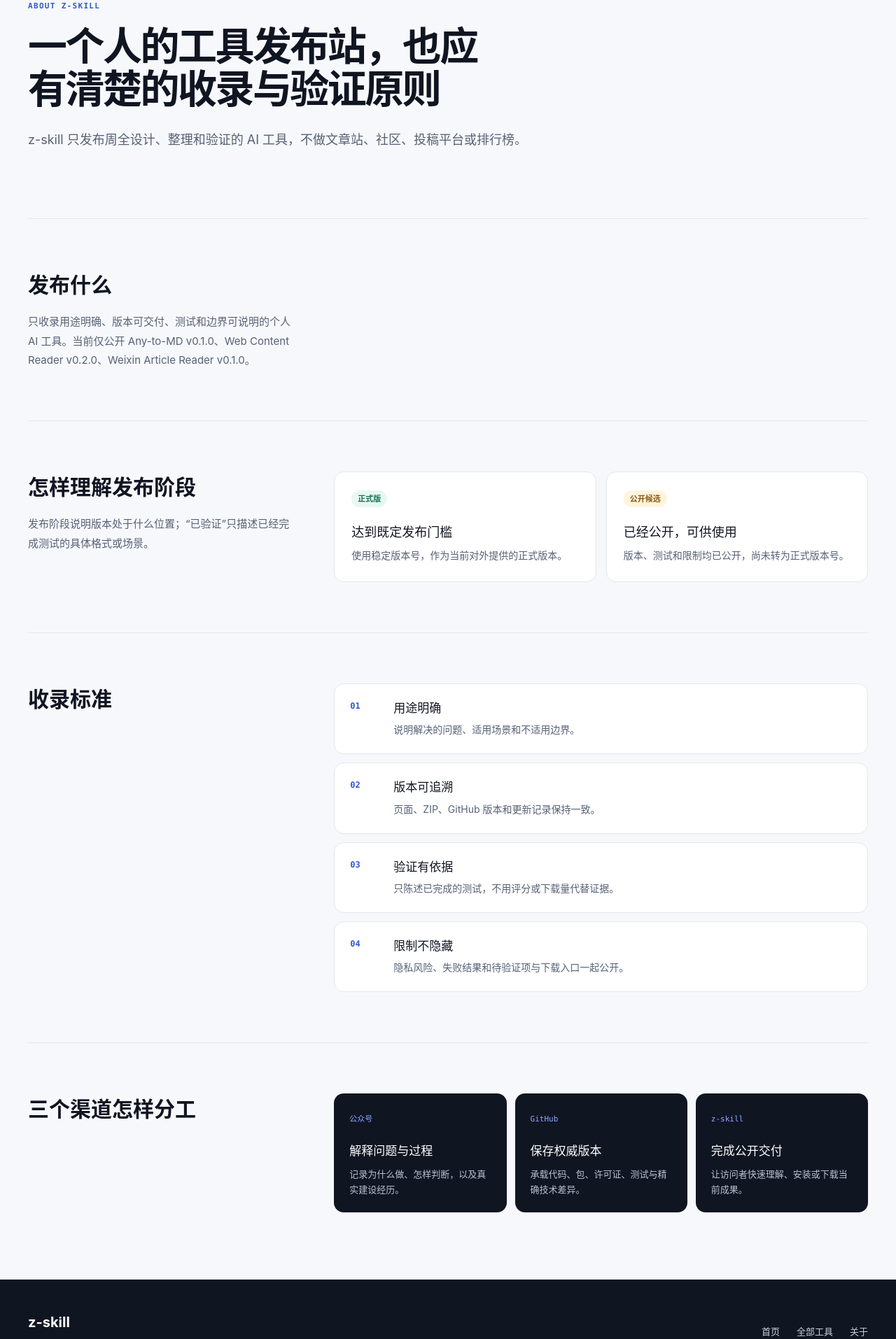
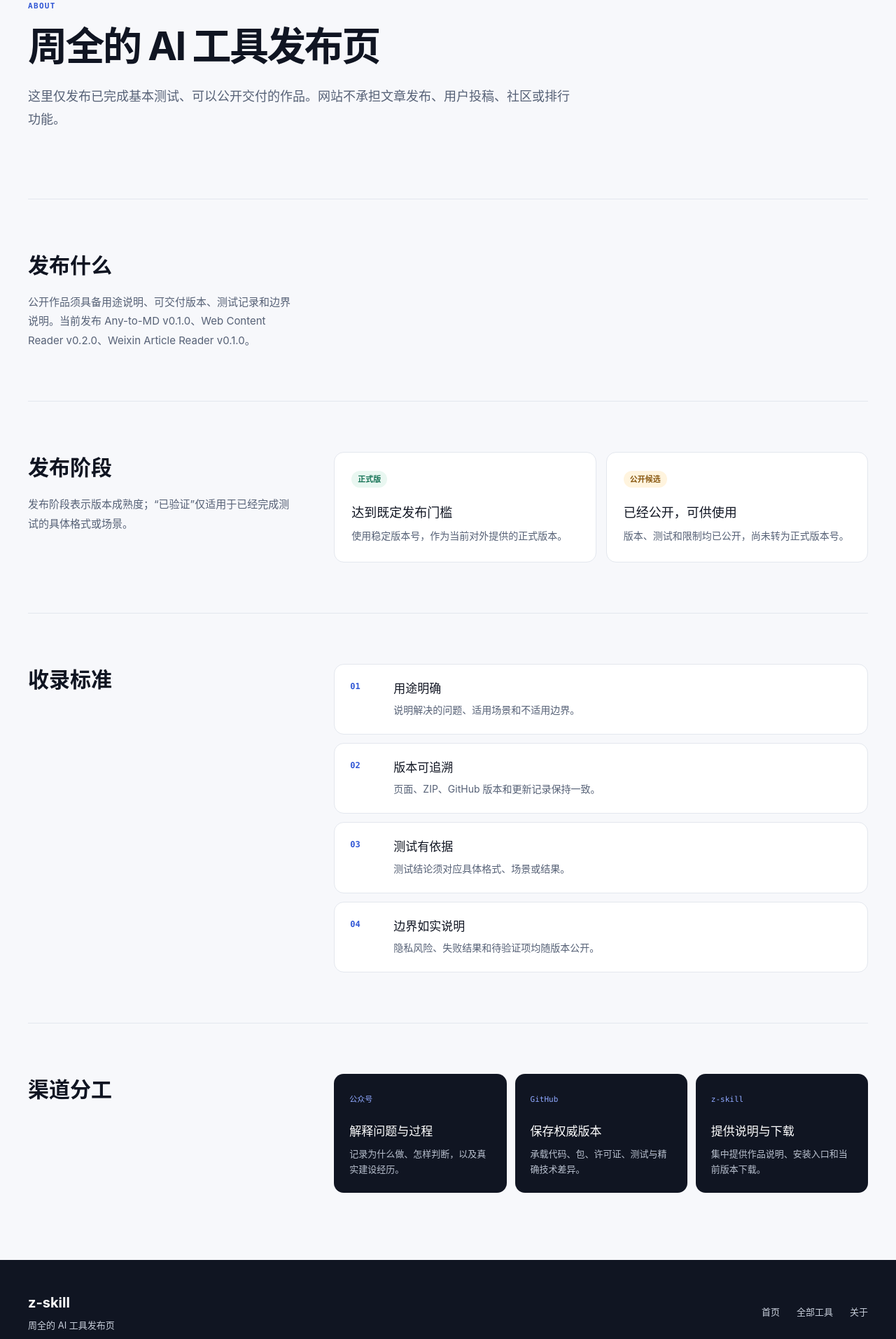
Before and after one commit to zhouquan-ai/z-skill, a Next.js app: page /about in a window 1280 px wide. Shown: the part 160-2074 px from the top of the page at 70% size. Built offline with nearby package versions, Linux system fonts and the light colour scheme.

Commit message:
精简 z-skill 公共文案

```diff
--- a/app/SiteChrome.tsx
+++ b/app/SiteChrome.tsx
@@ -29,7 +29,7 @@ export function SiteFooter() {
       <div className="site-wrap footer-inner">
         <div>
           <strong>z-skill</strong>
-          <p>周全设计、整理并验证的个人 AI 工具发布站</p>
+          <p>周全的 AI 工具发布页</p>
         </div>
         <nav aria-label="页脚导航">
           <Link href="/">首页</Link>
--- a/app/ToolCatalog.tsx
+++ b/app/ToolCatalog.tsx
@@ -57,7 +57,7 @@ export function ToolCatalog({ initialQuery = "" }: { initialQuery?: string }) {
         </select>
       </div>
 
-      <div className="results-heading"><span>找到 {visibleTools.length} 项公开工具</span><span>最近更新 {catalogUpdated}</span></div>
+      <div className="results-heading"><span>共 {visibleTools.length} 项</span><span>更新于 {catalogUpdated}</span></div>
 
       <div className="tool-list" aria-live="polite">
         {visibleTools.map((tool) => (
@@ -72,7 +72,7 @@ export function ToolCatalog({ initialQuery = "" }: { initialQuery?: string }) {
             <div className="tool-actions"><Link className="button primary" href={`/tools/${tool.slug}`}>查看详情</Link><a className="text-link" href={tool.download.path} download>下载 ZIP</a></div>
           </article>
         ))}
-        {visibleTools.length === 0 && <div className="empty-result"><p>没有匹配的公开工具。</p><button type="button" onClick={clearFilters}>清除搜索与筛选</button></div>}
+        {visibleTools.length === 0 && <div className="empty-result"><p>没有找到匹配的工具。</p><button type="button" onClick={clearFilters}>清除搜索与筛选</button></div>}
       </div>
     </section>
   );
--- a/app/about/page.tsx
+++ b/app/about/page.tsx
@@ -9,17 +9,17 @@ export default function AboutPage() {
       <SiteHeader active="about" />
       <main className="about-page" id="main-content">
         <section className="about-hero site-wrap">
-          <p className="eyebrow">ABOUT Z-SKILL</p>
-          <h1>一个人的工具发布站，也应有清楚的收录与验证原则</h1>
-          <p>z-skill 只发布周全设计、整理和验证的 AI 工具，不做文章站、社区、投稿平台或排行榜。</p>
+          <p className="eyebrow">ABOUT</p>
+          <h1>周全的 AI 工具发布页</h1>
+          <p>这里仅发布已完成基本测试、可以公开交付的作品。网站不承担文章发布、用户投稿、社区或排行功能。</p>
         </section>
 
         <section className="about-section site-wrap">
-          <div className="about-copy"><h2>发布什么</h2><p>只收录用途明确、版本可交付、测试和边界可说明的个人 AI 工具。当前仅公开 {currentReleases}。</p></div>
+          <div className="about-copy"><h2>发布什么</h2><p>公开作品须具备用途说明、可交付版本、测试记录和边界说明。当前发布 {currentReleases}。</p></div>
         </section>
 
         <section className="about-section site-wrap">
-          <div className="about-copy"><h2>怎样理解发布阶段</h2><p>发布阶段说明版本处于什么位置；“已验证”只描述已经完成测试的具体格式或场景。</p></div>
+          <div className="about-copy"><h2>发布阶段</h2><p>发布阶段表示版本成熟度；“已验证”仅适用于已经完成测试的具体格式或场景。</p></div>
           <div className="release-stage-grid">
             <article><span className="tag stable">正式版</span><h3>达到既定发布门槛</h3><p>使用稳定版本号，作为当前对外提供的正式版本。</p></article>
             <article><span className="tag candidate">公开候选</span><h3>已经公开，可供使用</h3><p>版本、测试和限制均已公开，尚未转为正式版本号。</p></article>
@@ -31,17 +31,17 @@ export default function AboutPage() {
           <div className="standard-list">
             <article><span>01</span><div><h3>用途明确</h3><p>说明解决的问题、适用场景和不适用边界。</p></div></article>
             <article><span>02</span><div><h3>版本可追溯</h3><p>页面、ZIP、GitHub 版本和更新记录保持一致。</p></div></article>
-            <article><span>03</span><div><h3>验证有依据</h3><p>只陈述已完成的测试，不用评分或下载量代替证据。</p></div></article>
-            <article><span>04</span><div><h3>限制不隐藏</h3><p>隐私风险、失败结果和待验证项与下载入口一起公开。</p></div></article>
+            <article><span>03</span><div><h3>测试有依据</h3><p>测试结论须对应具体格式、场景或结果。</p></div></article>
+            <article><span>04</span><div><h3>边界如实说明</h3><p>隐私风险、失败结果和待验证项均随版本公开。</p></div></article>
           </div>
         </section>
 
         <section className="about-section site-wrap channel-section">
-          <div className="about-copy"><h2>三个渠道怎样分工</h2></div>
+          <div className="about-copy"><h2>渠道分工</h2></div>
           <div className="channel-grid">
             <article><span>公众号</span><h3>解释问题与过程</h3><p>记录为什么做、怎样判断，以及真实建设经历。</p></article>
             <article><span>GitHub</span><h3>保存权威版本</h3><p>承载代码、包、许可证、测试与精确技术差异。</p></article>
-            <article><span>z-skill</span><h3>完成公开交付</h3><p>让访问者快速理解、安装或下载当前成果。</p></article>
+            <article><span>z-skill</span><h3>提供说明与下载</h3><p>集中提供作品说明、安装入口和当前版本下载。</p></article>
           </div>
         </section>
       </main>
--- a/app/layout.tsx
+++ b/app/layout.tsx
@@ -5,20 +5,20 @@ export async function generateMetadata(): Promise<Metadata> {
   return {
     metadataBase: new URL("https://z-skill.com"),
     title: "z-skill｜AI 工具与可复用工作流",
-    description: "周全设计、整理并验证的 Skill、Workflow、Agent 与 AI 工具发布站。查看版本、测试、隐私、限制与下载方式。",
+    description: "周全的 AI 工具发布页，提供 Skill、Workflow、Agent 等作品的安装说明、测试记录和版本下载。",
     alternates: {
       canonical: "/",
     },
     openGraph: {
       title: "z-skill｜AI 工具与可复用工作流",
-      description: "把 AI 工具讲清楚，再交付。查看真实版本、测试状态、隐私说明与已知限制。",
+      description: "查看 AI 工具的用途、安装方式、测试记录和已知限制。",
       type: "website",
       url: "/",
     },
     twitter: {
       card: "summary",
       title: "z-skill｜AI 工具与可复用工作流",
-      description: "把 AI 工具讲清楚，再交付。查看真实版本、测试状态、隐私说明与已知限制。",
+      description: "查看 AI 工具的用途、安装方式、测试记录和已知限制。",
     },
   };
 }
--- a/app/tools/page.tsx
+++ b/app/tools/page.tsx
@@ -9,9 +9,9 @@ export default async function ToolsPage({ searchParams }: { searchParams: Promis
       <main id="main-content">
         <section className="directory-hero site-wrap">
           <div>
-            <p className="eyebrow">ALL RELEASES</p>
+            <p className="eyebrow">TOOLS</p>
             <h1>全部工具</h1>
-            <p>按真实名称、用途、类型与发布状态查找当前公开成果。</p>
+            <p>按名称或用途搜索，并按类型和发布状态筛选。</p>
           </div>
         </section>
         <ToolCatalog initialQuery={q} />
```
Also changed, not shown: app/page.tsx (+10 -10 lines), app/tools/[slug]/page.tsx (+8 -8 lines), 2 other files (tests, documents, lock files or other folders).
